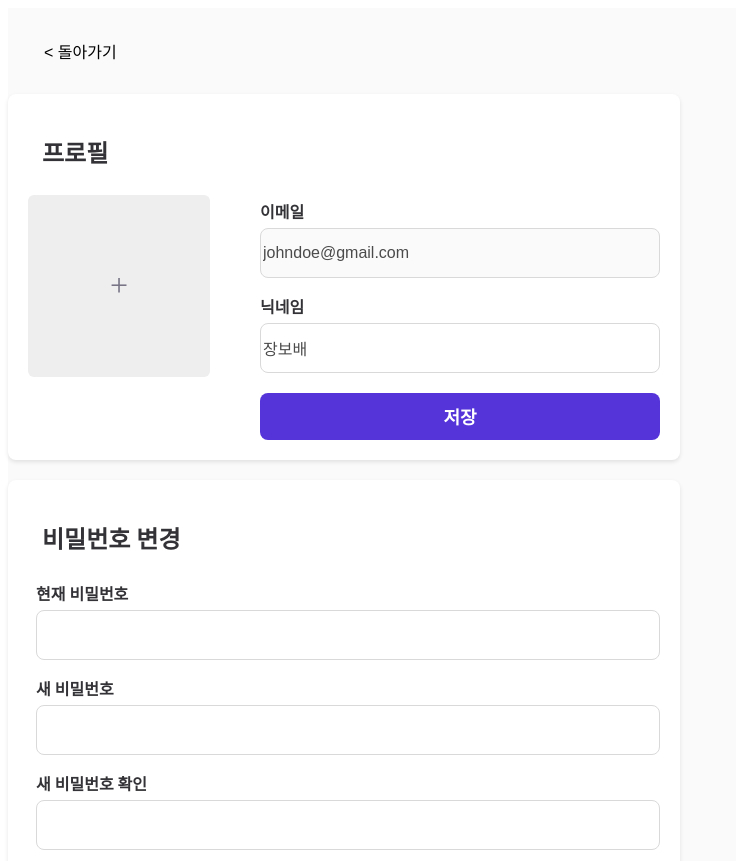
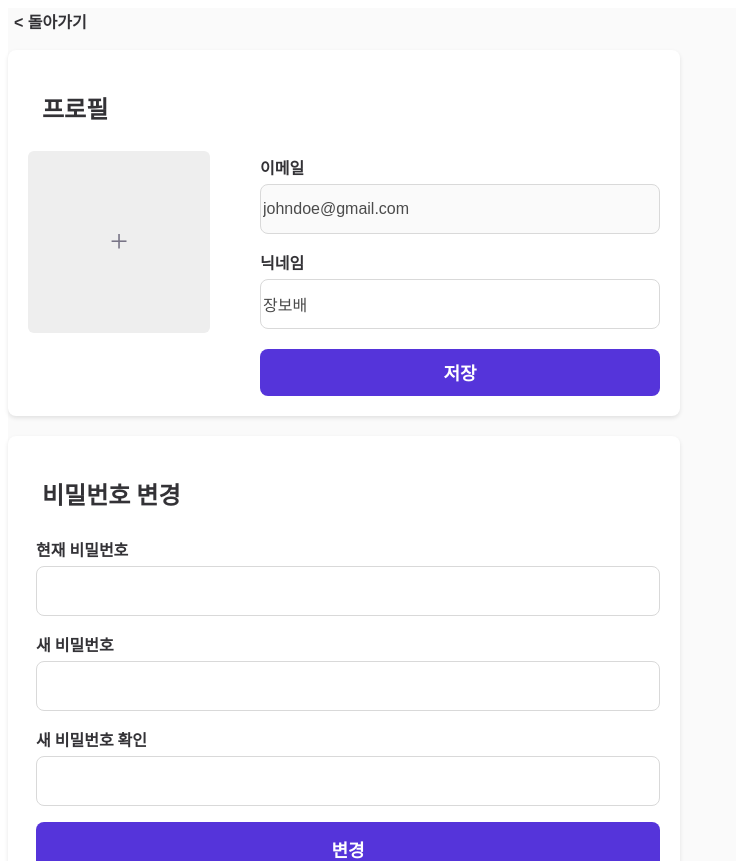
Before and after one commit to katej0320/taskify, a Next.js app: page /mypage in a window 1280 px wide. Shown: the top 861 px of the page, without its empty margins (0-736 px from the left). Built offline with nearby package versions, Linux system fonts and the light colour scheme.

Commit message:
feature: react기반에서 next.js로 변경

```diff
--- a/pages/mypage/index.tsx
+++ b/pages/mypage/index.tsx
@@ -1,31 +1,32 @@
+"use client";
+
 import React, { useState } from "react";
+import { useRouter } from "next/navigation";
 import styles from "./mypage.module.scss";
 
-export default function Page() {
+export default function ProfileSettings() {
+  const router = useRouter();
   const [nickname, setNickname] = useState("장보배");
   const [currentPassword, setCurrentPassword] = useState("");
   const [newPassword, setNewPassword] = useState("");
   const [confirmPassword, setConfirmPassword] = useState("");
   const [profileImage, setProfileImage] = useState<string | null>(null);
-  const [passwordError, setPasswordError] = useState(false);
-  const [allFieldsFilled, setAllFieldsFilled] = useState(false);
-
-  const correctCurrentPassword = "123456"; // 예제용
+  const [errorMessage, setErrorMessage] = useState("");
 
   const handleSave = () => {
-    console.log("프로필 저장: ", { nickname, profileImage });
+    console.log("프로필 저장: ", { nickname });
   };
 
   const handleChangePassword = () => {
-    if (currentPassword !== correctCurrentPassword) {
-      alert("현재 비밀번호가 틀립니다");
+    if (!currentPassword || !newPassword || !confirmPassword) return;
+
+    if (newPassword !== confirmPassword) {
+      setErrorMessage("비밀번호가 일치하지 않습니다.");
       return;
     }
-    if (newPassword !== confirmPassword) {
-      alert("새 비밀번호가 일치하지 않습니다.");
-      return;
-    }
+
     console.log("비밀번호 변경: ", { currentPassword, newPassword });
+    setErrorMessage("");
   };
 
   const handleImageUpload = (event: React.ChangeEvent<HTMLInputElement>) => {
@@ -39,25 +40,10 @@ export default function Page() {
     }
   };
 
-  const handleConfirmPasswordBlur = () => {
-    setPasswordError(newPassword !== confirmPassword);
-  };
-
-  React.useEffect(() => {
-    setAllFieldsFilled(
-      currentPassword.trim() !== "" &&
-        newPassword.trim() !== "" &&
-        confirmPassword.trim() !== ""
-    );
-  }, [currentPassword, newPassword, confirmPassword]);
-
   return (
-    <>
     <div className={styles.profileSettings}>
-        <button
-          className={styles.backButton}
-          onClick={() => window.history.back()}
-        >
+      {/* 돌아가기 버튼 */}
+      <button className={styles.backButton} onClick={() => router.back()}>
         &lt; 돌아가기
       </button>
 
@@ -65,34 +51,23 @@ export default function Page() {
         <h2>프로필</h2>
         <div className={styles.profileInfo}>
           <label className={styles.avatarUpload}>
-              <input
-                type="file"
-                accept="image/*"
-                onChange={handleImageUpload}
-                hidden
-              />
+            <input type="file" accept="image/*" onChange={handleImageUpload} hidden />
             {profileImage ? (
-                <img
-                  src={profileImage}
-                  alt="Profile"
-                  className={styles.avatar}
-                />
+              <img src={profileImage} alt="Profile" className={styles.avatar} />
             ) : (
               <div className={styles.avatarPlaceholder}>+</div>
             )}
           </label>
+
           <div className={styles.profileInputs}>
             <div className={styles.profileInputGroup}>
               <label>이메일</label>
               <input type="email" value="johndoe@gmail.com" disabled />
             </div>
+
             <div className={styles.profileInputGroup}>
               <label>닉네임</label>
-                <input
-                  type="text"
-                  value={nickname}
-                  onChange={(e) => setNickname(e.target.value)}
-                />
+              <input type="text" value={nickname} onChange={(e) => setNickname(e.target.value)} />
             </div>
           </div>
         </div>
@@ -103,44 +78,43 @@ export default function Page() {
 
       <div className={styles.passwordCard}>
         <h2>비밀번호 변경</h2>
+
         <div className={styles.passwordInputGroup}>
           <label>현재 비밀번호</label>
-            <input
-              type="password"
-              value={currentPassword}
-              onChange={(e) => setCurrentPassword(e.target.value)}
-            />
+          <input type="password" value={currentPassword} onChange={(e) => setCurrentPassword(e.target.value)} />
         </div>
+
         <div className={styles.passwordInputGroup}>
           <label>새 비밀번호</label>
-            <input
-              type="password"
-              value={newPassword}
-              onChange={(e) => setNewPassword(e.target.value)}
-            />
+          <input type="password" value={newPassword} onChange={(e) => setNewPassword(e.target.value)} />
         </div>
+
         <div className={styles.passwordInputGroup}>
           <label>새 비밀번호 확인</label>
           <input
             type="password"
             value={confirmPassword}
             onChange={(e) => setConfirmPassword(e.target.value)}
-              onBlur={handleConfirmPasswordBlur}
-              className={passwordError ? styles.errorInput : ""}
+            onBlur={() => {
+              if (confirmPassword && newPassword !== confirmPassword) {
+                setErrorMessage("비밀번호가 일치하지 않습니다.");
+              } else {
+                setErrorMessage("");
+              }
+            }}
+            className={newPassword !== confirmPassword && confirmPassword ? styles.errorInput : ""}
           />
-            {passwordError && (
-              <p className={styles.errorText}>비밀번호가 일치하지 않습니다.</p>
-            )}
+          {errorMessage && <span className={styles.errorText}>{errorMessage}</span>}
         </div>
+
         <button
           onClick={handleChangePassword}
           className={styles.changeButton}
-            disabled={!allFieldsFilled}
+          disabled={!currentPassword || !newPassword || !confirmPassword}
         >
           변경
         </button>
       </div>
     </div>
-    </>
   );
 }
--- a/pages/mypage/mypage.module.scss
+++ b/pages/mypage/mypage.module.scss
@@ -1,12 +1,16 @@
 @import "../../styles/color";
 
 .backButton {
+    background: none;
+    border: none;
+    color: $black2;
     font-size: 16px;
-    font-weight: 500;
-    border-style: none;
-    margin: 30px;
-    background-color: $gray1;
-}
+    font-weight: 600;
+    cursor: pointer;
+    display: flex;
+    align-items: center;
+    margin-bottom: 16px;
+  }
 
 .profileSettings {
   background-color: $gray1;
@@ -146,18 +150,15 @@
     width: 100%;
   }
 
+  .errorInput {
+    border-color: red !important;
+  }
+
   .errorText {
     position: absolute;
-    bottom: -27px;
+    bottom: -17px;
     left: 0;
     width: 100%;
-    text-align: left;
     color: red;
     font-size: 12px;
   }
-
-
-.errorInput {
-    border-color: red !important;
-    border-width: 2px !important;
-}
```
Lines whose indentation alone changed are shown as unchanged.
